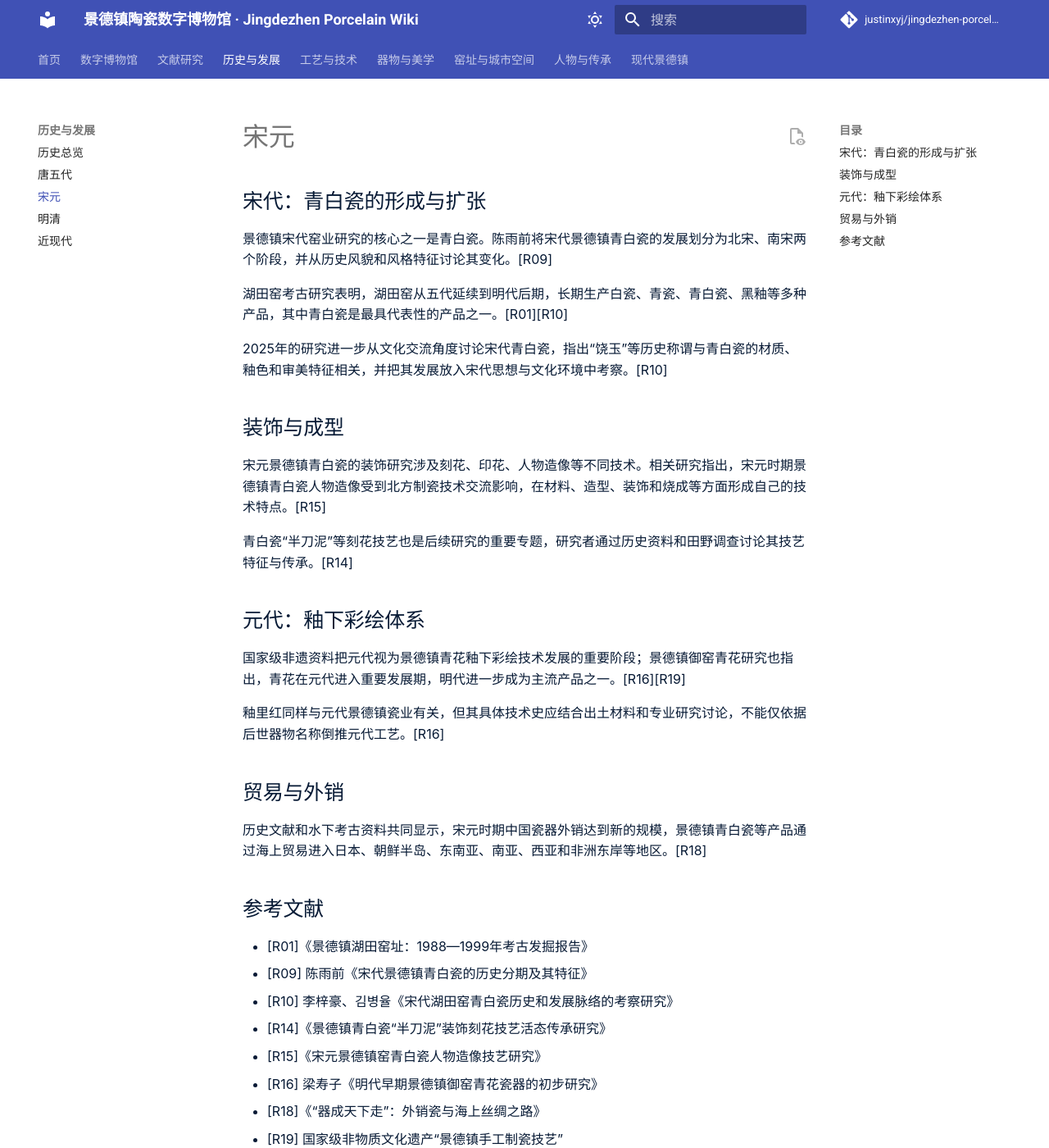
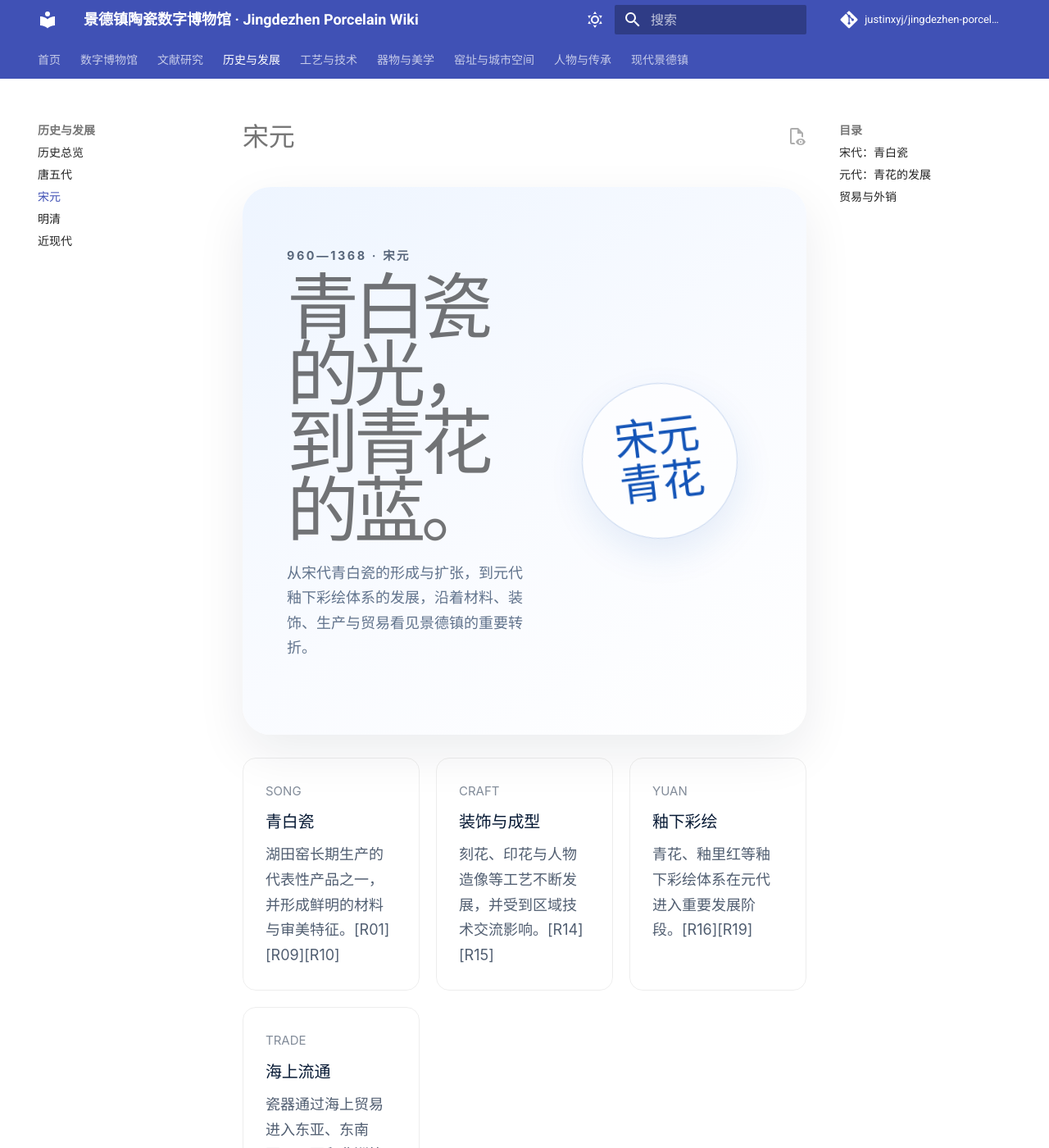
Before and after one commit to justinxyj/jingdezhen-porcelain-wiki, an MkDocs documentation site: the page built from docs/history/song-yuan.md, in a window 1280 px wide and 1400 px high. Shown: the whole window at 82% size. Built offline with MkDocs 1.6.1 and Material for MkDocs 9.7.7, drawn with Linux system fonts in a browser that asks for light colours; a script that is not in the unit is left out; comment, search, counter and statistics services are not loaded; some of the changed text lies outside the part shown.

Commit message:
Redesign Song-Yuan page in Apple porcelain-blue style

```diff
--- a/docs/history/song-yuan.md
+++ b/docs/history/song-yuan.md
@@ -1,36 +1,35 @@
 # 宋元
 
-## 宋代：青白瓷的形成与扩张
+<div class="museum-hero">
+  <div>
+    <div class="eyebrow">960—1368 · 宋元</div>
+    <h1>青白瓷的光，到青花的蓝。</h1>
+    <p>从宋代青白瓷的形成与扩张，到元代釉下彩绘体系的发展，沿着材料、装饰、生产与贸易看见景德镇的重要转折。</p>
+  </div>
+  <div class="museum-hero-mark">宋元<br>青花</div>
+</div>
 
-景德镇宋代窑业研究的核心之一是青白瓷。陈雨前将宋代景德镇青白瓷的发展划分为北宋、南宋两个阶段，并从历史风貌和风格特征讨论其变化。[R09]
+<div class="museum-grid">
+  <div class="museum-card"><span>SONG</span><h3>青白瓷</h3><p>湖田窑长期生产的代表性产品之一，并形成鲜明的材料与审美特征。[R01][R09][R10]</p></div>
+  <div class="museum-card"><span>CRAFT</span><h3>装饰与成型</h3><p>刻花、印花与人物造像等工艺不断发展，并受到区域技术交流影响。[R14][R15]</p></div>
+  <div class="museum-card"><span>YUAN</span><h3>釉下彩绘</h3><p>青花、釉里红等釉下彩绘体系在元代进入重要发展阶段。[R16][R19]</p></div>
+  <div class="museum-card"><span>TRADE</span><h3>海上流通</h3><p>瓷器通过海上贸易进入东亚、东南亚、西亚和非洲等地区。[R18]</p></div>
+</div>
 
-湖田窑考古研究表明，湖田窑从五代延续到明代后期，长期生产白瓷、青瓷、青白瓷、黑釉等多种产品，其中青白瓷是最具代表性的产品之一。[R01][R10]
+## 宋代：青白瓷
 
-2025年的研究进一步从文化交流角度讨论宋代青白瓷，指出“饶玉”等历史称谓与青白瓷的材质、釉色和审美特征相关，并把其发展放入宋代思想与文化环境中考察。[R10]
+景德镇宋代窑业研究的核心之一是青白瓷。湖田窑从五代延续到明代后期，长期生产白瓷、青瓷、青白瓷、黑釉等多种产品，其中青白瓷具有代表性。[R01][R09][R10]
 
-## 装饰与成型
+宋元时期的青白瓷装饰涉及刻花、印花与人物造像等技术。相关研究也关注“半刀泥”等刻花技艺的历史与传承。[R14][R15]
 
-宋元景德镇青白瓷的装饰研究涉及刻花、印花、人物造像等不同技术。相关研究指出，宋元时期景德镇青白瓷人物造像受到北方制瓷技术交流影响，在材料、造型、装饰和烧成等方面形成自己的技术特点。[R15]
+## 元代：青花的发展
 
-青白瓷“半刀泥”等刻花技艺也是后续研究的重要专题，研究者通过历史资料和田野调查讨论其技艺特征与传承。[R14]
+国家级非遗资料与御窑研究均把元代视为景德镇青花釉下彩绘技术发展的重要阶段；明代以后，青花进一步成为重要产品。[R16][R19]
 
-## 元代：釉下彩绘体系
-
-国家级非遗资料把元代视为景德镇青花釉下彩绘技术发展的重要阶段；景德镇御窑青花研究也指出，青花在元代进入重要发展期，明代进一步成为主流产品之一。[R16][R19]
-
-釉里红同样与元代景德镇瓷业有关，但其具体技术史应结合出土材料和专业研究讨论，不能仅依据后世器物名称倒推元代工艺。[R16]
+釉里红同样与元代景德镇瓷业有关，但具体技术史需要结合出土材料与专业研究判断。[R16]
 
 ## 贸易与外销
 
-历史文献和水下考古资料共同显示，宋元时期中国瓷器外销达到新的规模，景德镇青白瓷等产品通过海上贸易进入日本、朝鲜半岛、东南亚、南亚、西亚和非洲东岸等地区。[R18]
+历史文献和水下考古资料显示，宋元时期中国瓷器外销达到新的规模，景德镇青白瓷等产品通过海上贸易进入多个地区。[R18]
 
-## 参考文献
-
-- [R01]《景德镇湖田窑址：1988—1999年考古发掘报告》
-- [R09] 陈雨前《宋代景德镇青白瓷的历史分期及其特征》
-- [R10] 李梓豪、김병율《宋代湖田窑青白瓷历史和发展脉络的考察研究》
-- [R14]《景德镇青白瓷“半刀泥”装饰刻花技艺活态传承研究》
-- [R15]《宋元景德镇窑青白瓷人物造像技艺研究》
-- [R16] 梁寿子《明代早期景德镇御窑青花瓷器的初步研究》
-- [R18]《“器成天下走”：外销瓷与海上丝绸之路》
-- [R19] 国家级非物质文化遗产“景德镇手工制瓷技艺”
+<div style="margin-top:28px"><a class="jdm-pill" href="../ming-qing/">继续进入明清 →</a></div>
```
